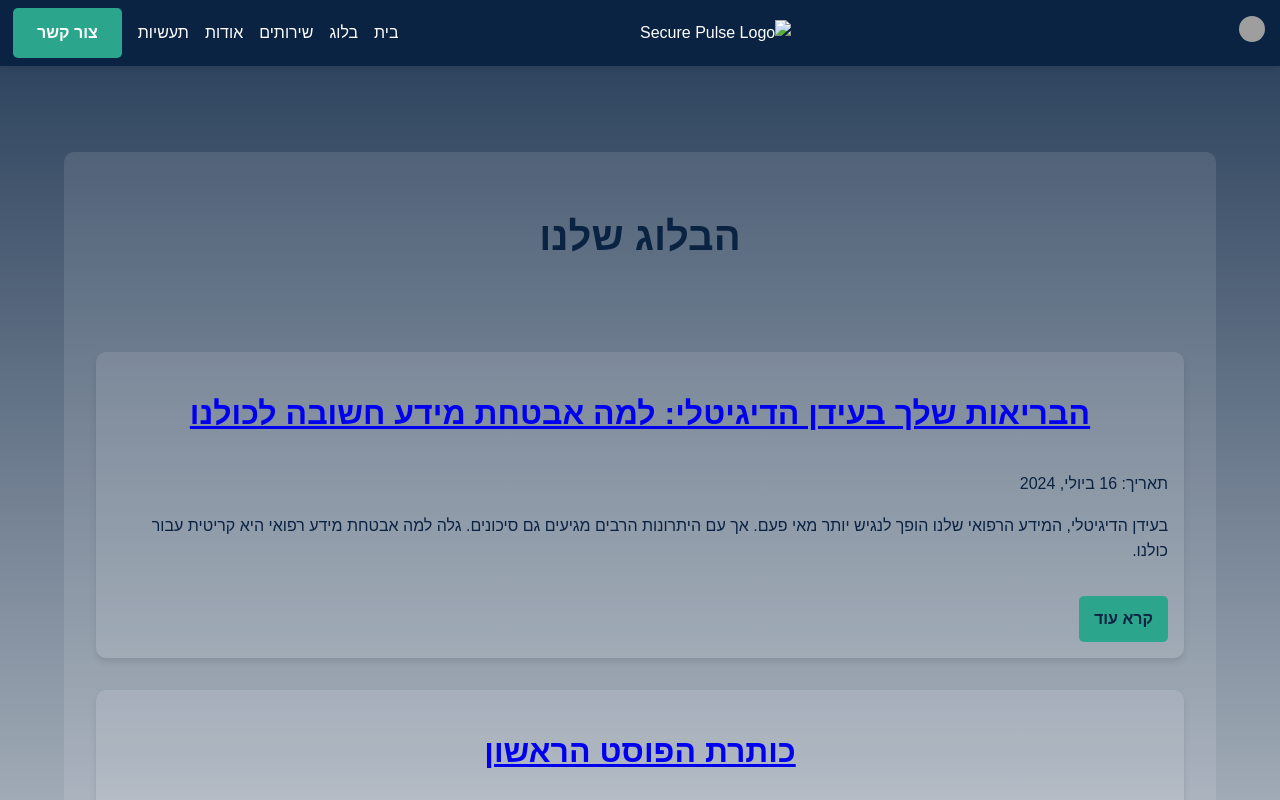
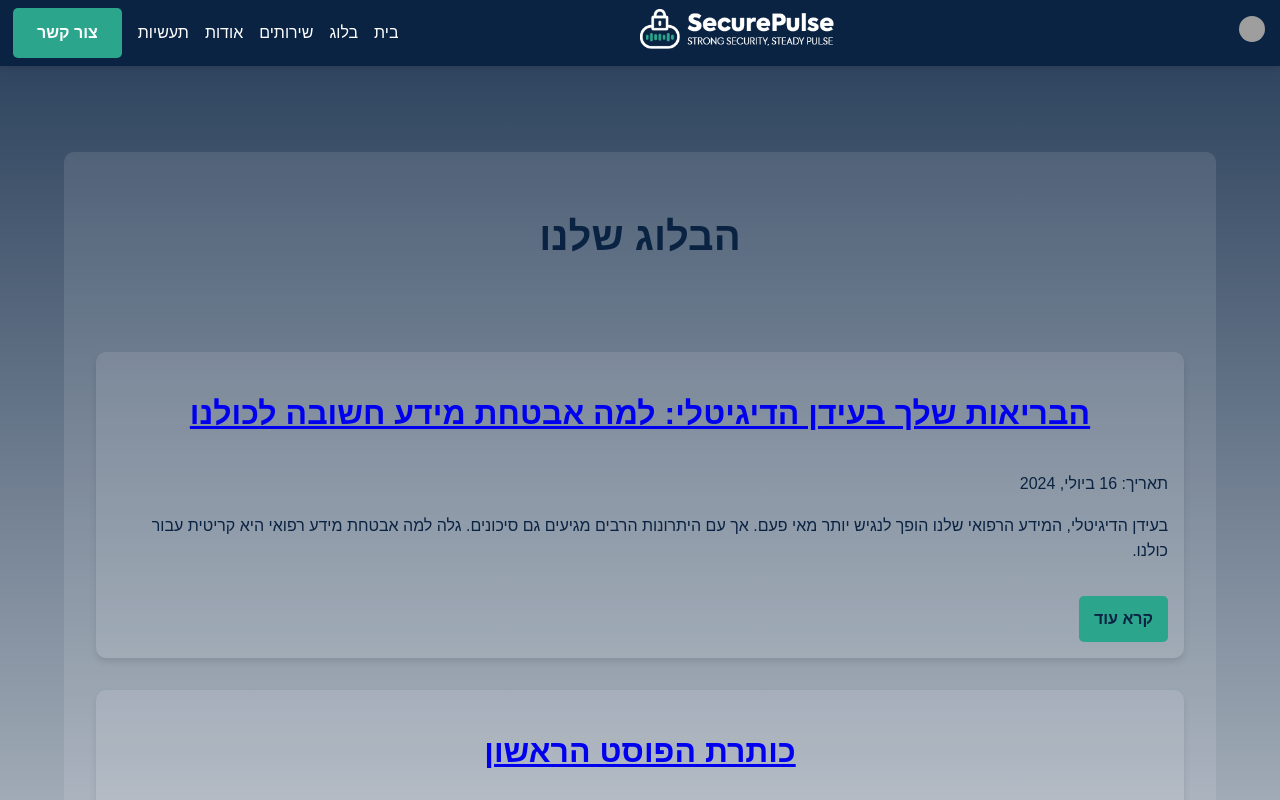
Before and after one commit to AdiYd/SecurePulse, a plain HTML site: page blog.html in a window 1280 px wide. Shown: the top 800 px of the page. Drawn offline with Linux system fonts and the light colour scheme; grey boxes are pictures that could not be loaded; some icons are missing.

Commit message:
blog.html

```diff
--- a/blog.html
+++ b/blog.html
@@ -55,7 +55,7 @@
                 </div>
             </div>
             <div class="logo">
-                <img src="Recurso 6.png" alt="Secure Pulse Logo">
+                <img src="logo.png" alt="Secure Pulse Logo">
             </div>
             <div class="main-menu">
                 <ul>
```
